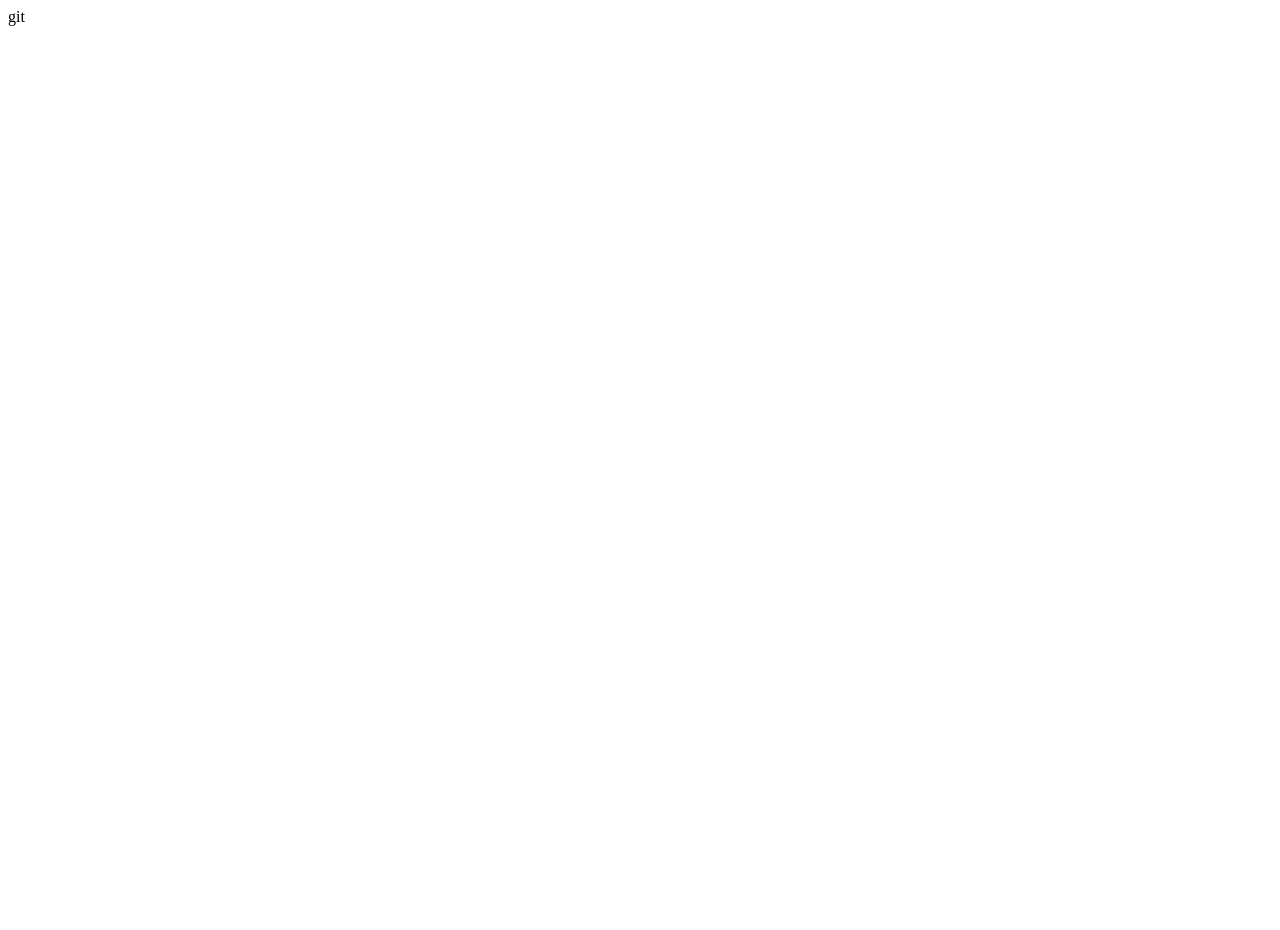
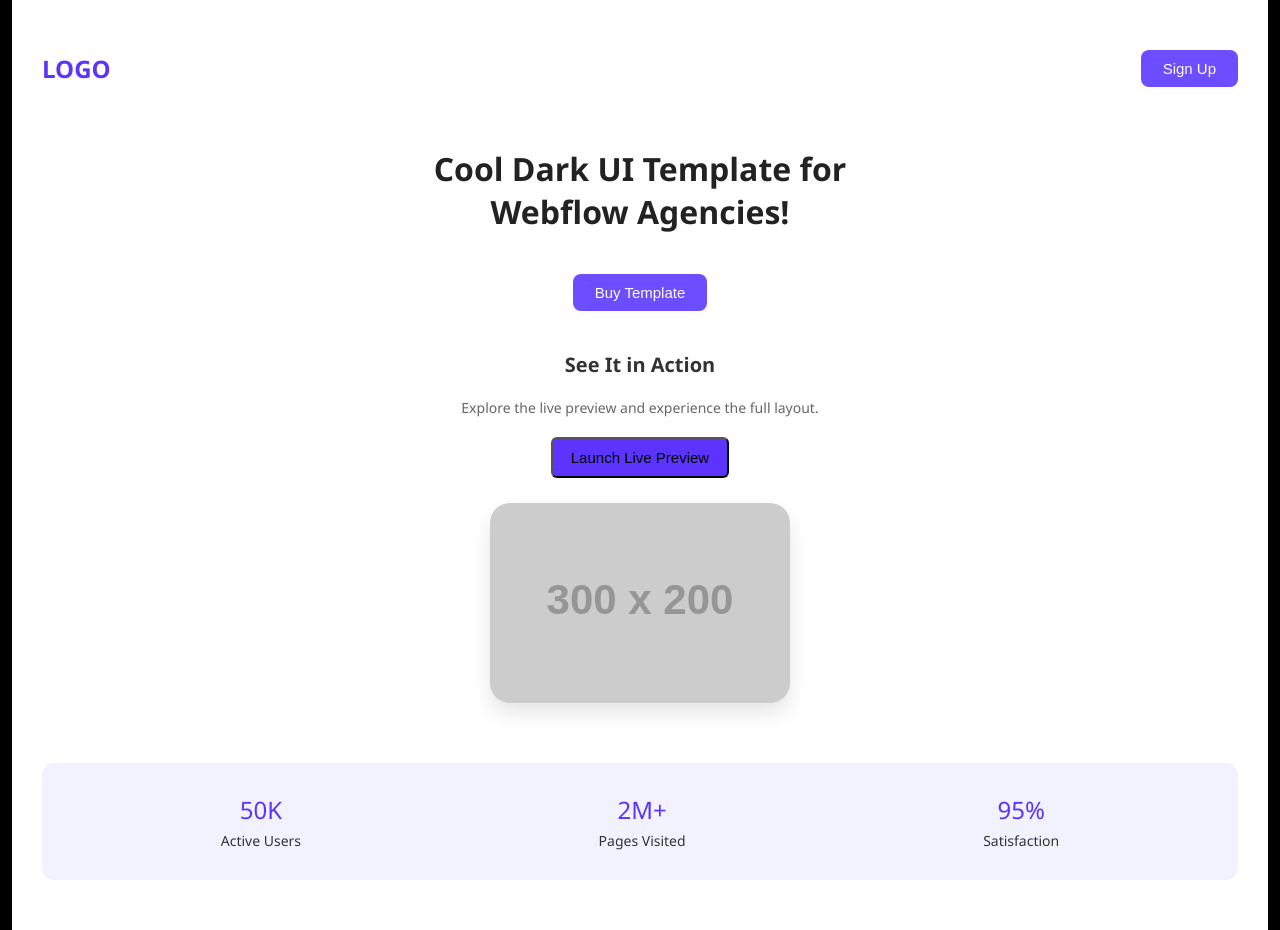
Before and after one commit to rakhi-ai12/my-4th-website, a plain HTML site: page index.html in a window 1280 px wide. Before the commit the page ends 800 px from the top, so only its background shows below. Drawn offline with Linux system fonts and the light colour scheme; placeholder pictures from the web are drawn by us.

Commit message:
first commit

```diff
--- a/index.html
+++ b/index.html
@@ -1,11 +1,150 @@
+
 <!DOCTYPE html>
 <html lang="en">
 <head>
-    <meta charset="UTF-8">
-    <meta name="viewport" content="width=device-width, initial-scale=1.0">
-    <title>my new website</title>
+  <meta charset="UTF-8" />
+  <meta name="viewport" content="width=device-width, initial-scale=1.0" />
+  <title>Dark UI Template</title>
+  <style>
+    body {
+      margin: 0;
+      padding: 0;
+      font-family: 'Segoe UI', Tahoma, Geneva, Verdana, sans-serif;
+      background-color: #f7f7f7;
+    }
+
+    .container {
+      max-width: 1200px;
+      margin: 0 auto;
+      padding: 50px 30px;
+      border-left: 12px solid #000;
+      border-right: 12px solid #000;
+      background-color: #ffffff;
+      min-height: 100vh;
+    }
+
+    .top-bar {
+      display: flex;
+      justify-content: space-between;
+      align-items: center;
+    }
+
+    .logo {
+      font-weight: bold;
+      font-size: 24px;
+      color: #5C33FF; /* blueish-purple logo */
+    }
+
+    .button {
+      background-color: #6C4DFF; /* vivid purple */
+      color: white;
+      padding: 10px 22px;
+      font-size: 15px;
+      border: none;
+      border-radius: 8px;
+      cursor: pointer;
+      transition: background 0.3s;
+    }
+
+    .button:hover {
+      background-color: #5733ff;
+    }
+
+    .hero {
+      text-align: center;
+      margin-top: 60px;
+    }
+
+    .hero h1 {
+      font-size: 32px;
+      color: #222;
+    }
+
+    .launch-btn {
+      margin-top: 10px;
+      font-size: 15px;
+      background-color: #5C33FF;
+      padding: 10px 18px;
+      border-radius: 6px;
+    }
+
+    .section {
+      margin-top: 40px;
+      text-align: center;
+    }
+
+    .section h3 {
+      font-size: 20px;
+      color: #333;
+    }
+
+    .section p {
+      font-size: 14px;
+      color: #666;
+      margin-bottom: 10px;
+    }
+
+    .preview-img {
+      display: block;
+      margin: 25px auto;
+      max-width: 320px;
+      border-radius: 20px;
+      box-shadow: 0 10px 20px rgba(0, 0, 0, 0.1);
+    }
+
+    .stats {
+      display: flex;
+      justify-content: space-around;
+      margin-top: 60px;
+      background: #f2f2ff;
+      padding: 30px;
+      border-radius: 12px;
+    }
+
+    .stat {
+      text-align: center;
+      color: #5c33ff;
+      font-size: 24px;
+    }
+
+    .stat small {
+      display: block;
+      color: #333;
+      font-size: 14px;
+      margin-top: 5px;
+    }
+  </style>
 </head>
 <body>
+  <div class="container">
+    <div class="top-bar">
+      <div class="logo">LOGO</div>
+      <button class="button">Sign Up</button>
+    </div>
 
+    <div class="hero">
+      <h1>Cool Dark UI Template for<br>Webflow Agencies!</h1>
+      <button class="button" style="margin-top: 20px;">Buy Template</button>
+    </div>
+
+    <div class="section">
+      <h3>See It in Action</h3>
+      <p>Explore the live preview and experience the full layout.</p>
+      <button class="launch-btn">Launch Live Preview</button>
+      <img src="https://via.placeholder.com/300x200.png?text=Webflow+Conf+2022" alt="Webflow Conf 2022" class="preview-img" />
+    </div>
+
+    <div class="stats">
+      <div class="stat">
+        50K<br><small>Active Users</small>
+      </div>
+      <div class="stat">
+        2M+<br><small>Pages Visited</small>
+      </div>
+      <div class="stat">
+        95%<br><small>Satisfaction</small>
+      </div>
+    </div>
+  </div>
 </body>
-</html>git
+</html>
```
